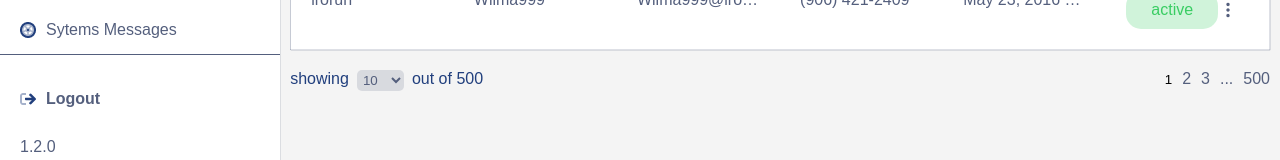
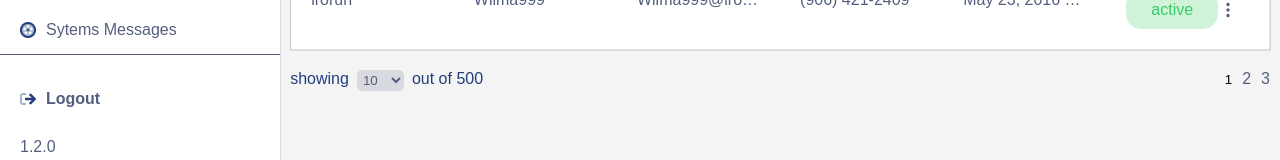
Before and after one commit to David4bay/lendsqr-fe-test, a React (Vite) app in the folder lendsqr-fe-test/: page /users in a window 1280 px wide. Shown: the part 1315-1475 px from the top of the page. Built offline with nearby package versions, Linux system fonts and the light colour scheme.

Commit message:
reformatted pages list to only show relevant pages

```diff
--- a/lendsqr-fe-test/src/components/UserListPages.tsx
+++ b/lendsqr-fe-test/src/components/UserListPages.tsx
@@ -38,23 +38,21 @@ function UserListPages(props: PagesPropType) {
                 </div>
                 <div>
                     <ul className="page__style">
-                        {remainingPages ? listOfPages.map((pages) => {
-                            if (pages > 2 && pages !== remainingPages - 1) {
-                                return <React.Fragment>{null}</React.Fragment>
-                            } else {
+                        {remainingPages ? listOfPages.filter((pages) => pages < 3).map((pages) => {
                                 if (pages === remainingPages - 1) {
                                     return (
                                         <div className="page__style" key={pages} style={{display: "flex",flexDirection: "row"}}>
                                             <button className="page__style-button">...</button>
-                                            <button className="page__style-button">{pages + 1}</button>
+                                            <button className="page__style-button">{remainingPages}</button>
                                         </div>
                                     )
+                                } else {
+                                    return (
+                                        <button key={pages} className={pages ===  0 ? "page__style-button-inactive" : "page__style-button"}  disabled={pages === 0}>{pages + 1}</button>
+                                    )
                                 }
-                                return (
-                                    <button className={pages ===  0 ? "page__style-button-inactive" : "page__style-button"}  disabled={pages === 0}>{pages + 1}</button>
-                                )
                             }
-                        }) : (
+                        ) : (
                         <button>1</button>
                     )}
                 </ul>
```
